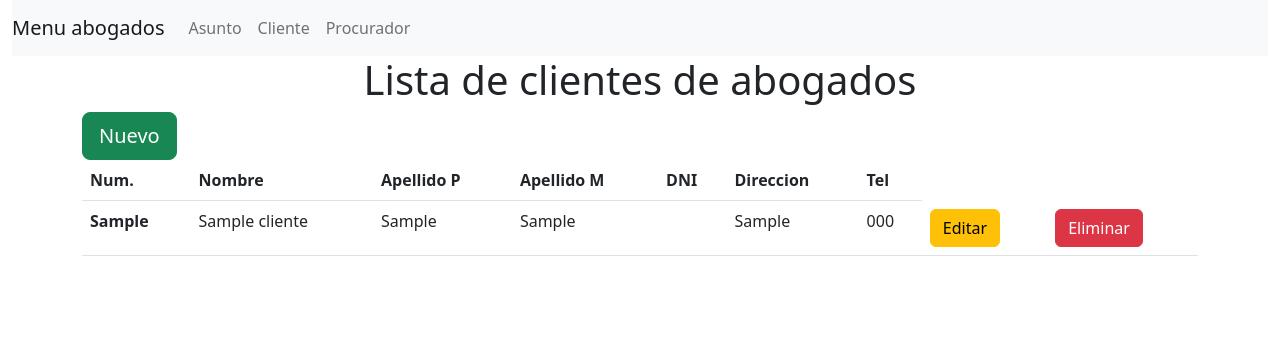
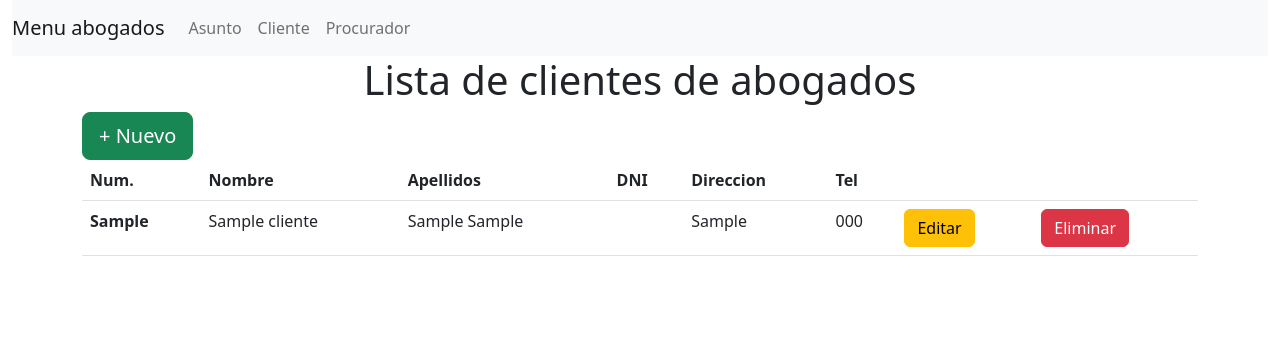
Before and after one commit to JimmyAguilar03/proyectoAbogados, a CodeIgniter app: page /database/ in a window 1280 px wide. Shown: the top 356 px of the page. Run offline with CodeIgniter, Linux system fonts and the light colour scheme; tables that the repository leaves empty or names only in its code hold one stand-in row (values such as "Sample post"); data that the repository does not hold is empty.

Commit message:
Fusion de columnas apellidos y lineas edit y borrar

```diff
--- a/application/views/vistasClientes/clientes.php
+++ b/application/views/vistasClientes/clientes.php
@@ -6,7 +6,7 @@
 </div>
 <a href= <?php echo base_url("Cliente/nuevo");
         ?>>
-        <button type="button" class="btn btn-success btn-lg">Nuevo</button>
+        <button type="button" class="btn btn-success btn-lg">+ Nuevo</button>
 </a>
 <div>
   <table class="table table-hover">
@@ -14,11 +14,12 @@
     <tr>
         <th scope="col"> Num. </th>
         <th scope="col"> Nombre </th>
-        <th scope="col"> Apellido P </th>
-        <th scope="col"> Apellido M </th>
+        <th scope="col"> Apellidos </th>
         <th scope="col"> DNI </th>
         <th scope="col"> Direccion </th>
         <th scope="col"> Tel </th>
+        <th></th>
+        <th></th>
     </tr>
 </thread>
     <tbody>
@@ -35,11 +36,7 @@
             ?>
         </td>
         <td>
-            <?php echo $dC->apellido_p;
-            ?>
-        </td>
-        <td>
-            <?php echo $dC->apellido_m;
+            <?php echo $dC->apellido_p . " " . $dC->apellido_m;
             ?>
         </td>
         <td>
```
